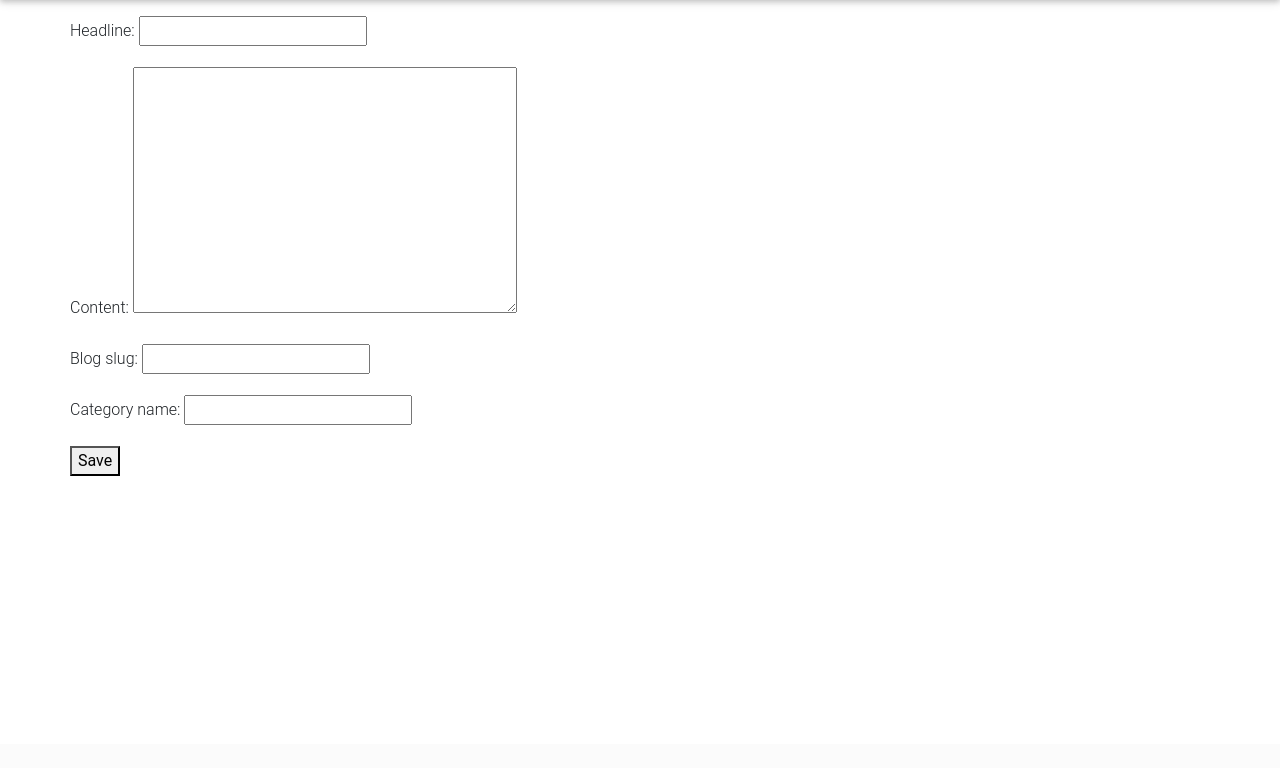
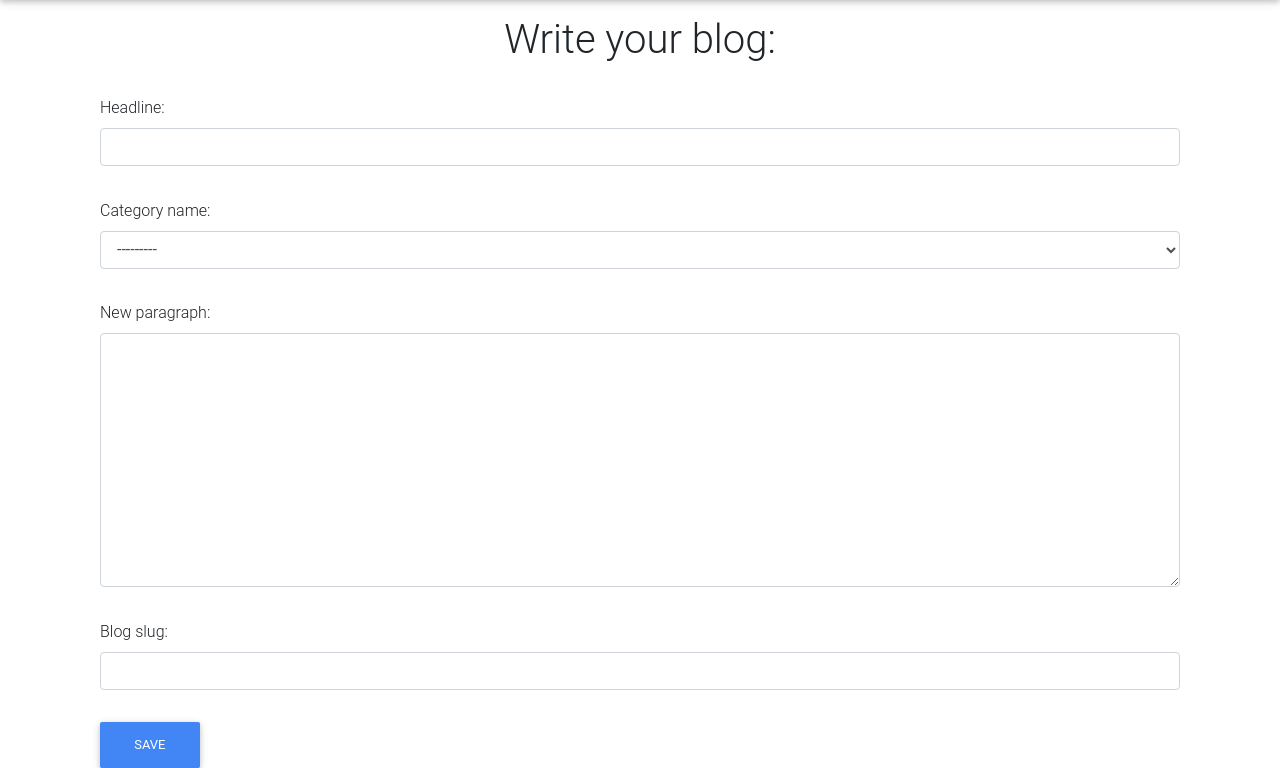
Before and after one commit to nciganovic/Blog, a Django app: page /create_blog/ in a window 1280 px wide. Shown: the part 56-824 px from the top of the page. Before the commit the page ends 532 px from the top, so only its background shows below. Run offline with Django 3.2, Linux system fonts and the light colour scheme; data comes from the database, SQL or seed files in the repository; both versions use the stored data as it was after the commit; parts of the project's set-up code (start-up, migrations or seed data) failed here and were passed over; some libraries are stand-ins or nearby versions; some web fonts are replaced.

Commit message:
Blog completly in bootstrap
Website ready to make blog creation funciontalities

```diff
--- a/blogsite/blog/forms.py
+++ b/blogsite/blog/forms.py
@@ -2,7 +2,7 @@ from django import forms
 from django.contrib.auth.forms import UserCreationForm, AuthenticationForm
 from django.contrib.auth.models import User
 from tinymce import TinyMCE
-from .models import Blog
+from .models import Blog, Categories
 
 class TinyMCEWidget(TinyMCE):
     def use_required_attribute(self, *args):
@@ -13,17 +13,27 @@ class DateInput(forms.DateInput):
 
 class PostForm(forms.ModelForm):
 
-    category_name = forms.CharField()
-
     class Meta:
         model = Blog
         fields = ['headline', 'content', 'blog_slug']
+
+    def __init__(self, *args, **kwargs):
+        super(PostForm, self).__init__(*args, **kwargs)
+
+        self.fields['headline'].widget.attrs['class'] = 'form-control'
+        self.fields['content'].widget.attrs['class'] = 'form-control'
+        self.fields['blog_slug'].widget.attrs['class'] = 'form-control'
 
 class CtgForm(forms.ModelForm):
     """Form that lets users create Category"""
     class Meta:
         model = Categories
         fields = ['category_name']
+
+    def __init__(self, *args, **kwargs):
+        super(CtgForm, self).__init__(*args, **kwargs)
+
+        self.fields['category_name'].widget.attrs['class'] = 'form-control'
 
 class myUserCreationForm(UserCreationForm):
 
--- a/blogsite/blog/models.py
+++ b/blogsite/blog/models.py
@@ -5,8 +5,17 @@ from django.contrib.auth.models import User
 from django.db.models.signals import post_save
 from django.dispatch import receiver
 
+CHOICES = [
+    ('Gaming', 'Gaming'),
+    ('Art', 'Art'),
+    ('Programming', 'Programming'),
+    ('Science', 'Science'),
+    ('Politics', 'Politics'),
+    ('Sport', 'Sport'),
+]
+
 class Categories(models.Model):
-    category_name = models.CharField(max_length = 200)
+    category_name = models.CharField(max_length = 200, choices = CHOICES)
     category_description = models.TextField()
     photo = models.ImageField(upload_to="gallery")
     category_slug = models.CharField(max_length = 200)
--- a/blogsite/blog/static/blog/css/bootstrap/css/style.css
+++ b/blogsite/blog/static/blog/css/bootstrap/css/style.css
@@ -1,3 +1,10 @@
 .padding-0{
    padding: 0;
 }
+.margin-0{
+    margin: 0;
+ }
+.margin-custom{
+    margin-top: 3%;
+    margin-bottom: 3%;
+}
--- a/blogsite/blog/templates/blog/create_blog.html
+++ b/blogsite/blog/templates/blog/create_blog.html
@@ -1,48 +1,28 @@
 {% extends "blog/header.html" %}
 
 {% block content %}
-   <!--
+    <div class="container-fluid">
+        <div class="column" id="content">
+            <h1 class="text-center">Write your blog: </h1>
+            <form  method="post">
                 {% csrf_token %}
-                <div class="fieldWrapper">
+                <div class="margin-custom">
                     <label>Headline:</label>
                     {{ form.headline }}
                 </div>
-
-                <div class="fieldWrapper">
-                    <label>Category:</label>
-                    <select style="display: block;">
-                        <option value="0">---------</option>
-                        {% for c in categories %}
-                        <option value="1">{{ c.category_name }}</option>
-                        {% endfor %}
-                    </select>
+                <div class="margin-custom">
+                    {{ ctg_form.as_p }}
                 </div>
-
-                <div class="fieldWrapper">
-                    <label>Category:</label>
-                    {{ form.category_name }}
-                </div>
-                <div class="fieldWrapper">
-                    <label>Pub date:</label>
-                    {{ form.pub_date }}
-                </div>
-                <div class="fieldWrapper">
-                    <label>Content:</label>
+                <div class="margin-custom">
+                    <label>New paragraph:</label>
                     {{ form.content }}
                 </div>
-                <div class="fieldWrapper">
+                <div class="margin-custom">
                     <label>Blog slug:</label>
                     {{ form.blog_slug }}
                 </div>
--->
 
-
-    <div class="row form-error">
-        <div class="column" id="content">
-            <form  method="post">
-                {% csrf_token %}
-                {{ form.as_p }}
-                <button type="submit">Save</button>
+                <button class="btn btn-primary margin-0" type="submit">Save</button>
             </form>
         </div>
     </div>
--- a/blogsite/blog/urls.py
+++ b/blogsite/blog/urls.py
@@ -12,7 +12,6 @@ urlpatterns = [
     path('logout/', views.logout_request, name='logout'),
     path('<single_slug>', views.single_slug, name='single_slug'),
     path('create_blog/', views.create_blog, name='create_blog'),
-    path('create/', views.CreateMyModelView.as_view(), name='author_create'),
 ]
 
 urlpatterns += staticfiles_urlpatterns()
--- a/blogsite/blog/views.py
+++ b/blogsite/blog/views.py
@@ -7,12 +7,6 @@ from django.contrib.auth import login, logout, authenticate
 from django.views.generic.edit import CreateView #NEW
 from .models import Blog, Categories
 from .forms import PostForm, CtgForm, myUserCreationForm, myAuthenticationForm
-
-class CreateMyModelView(CreateView):
-    model = Categories
-    fields = ['category_name']
-    template_name = "blog/create_new_blog.html"
-    #success_url = 'myapp/success.html'
 
 
 def create_blog(request):
@@ -35,10 +29,10 @@ def create_blog(request):
             return redirect("index")
     else:
         blog_post_form = PostForm()
-
+        category_form = CtgForm()
     return render(request,
                  "blog/create_blog.html",
-                 context={"form": blog_post_form , "categories": categ_select })
+                 context={"form": blog_post_form , "ctg_form": category_form })
 
 
 def single_slug(request, single_slug):
```
Also changed, not shown: blogsite/blog/templates/blog/create_new_blog.html (deleted, +0 -16 lines), blogsite/blog/migrations/0011_auto_20190717_1618.py (added), blogsite/db.sqlite3.
